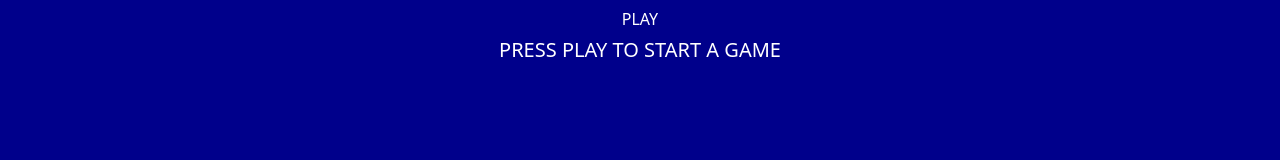
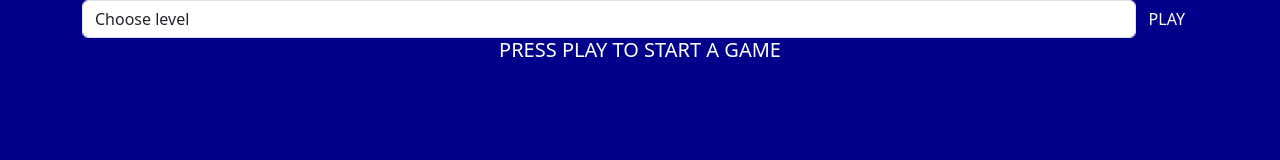
Before and after one commit to BenfanteMarco/js-campominato-dom, a plain HTML site: page index.html in a window 1280 px wide. Drawn offline with nearby package versions, Linux system fonts and the light colour scheme.

Commit message:
created structure for select difficulty

```diff
--- a/index.html
+++ b/index.html
@@ -23,6 +23,12 @@
             <div class="row">
                 <div class="col-12">
                     <div class="up-content">
+                        <select name='difficulty' id="difficulty" class="form-control">
+                            <option value="">Choose level</option>
+                            <option value="1">Easy</option>
+                            <option value="2">Medium</option>
+                            <option value="3">Hard</option>
+                        </select>
                         <button id="play" class="btn text-white">PLAY</button>
                     </div>
                 </div>
```
